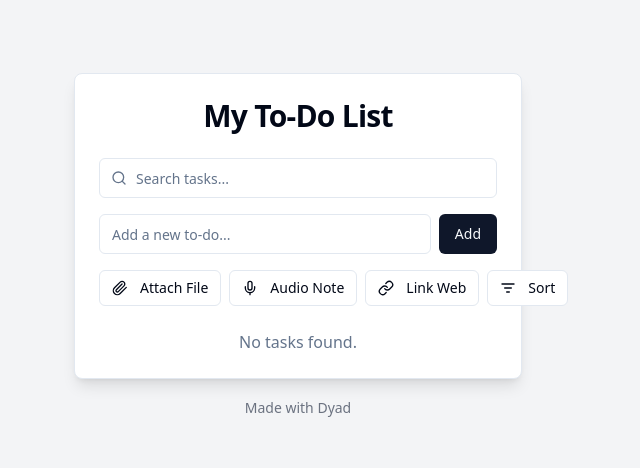
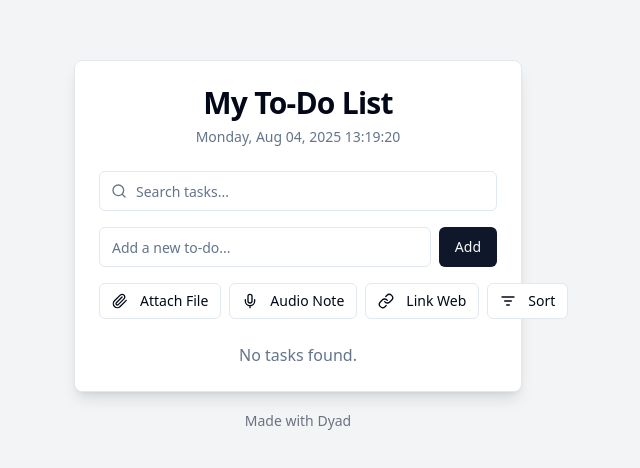
Before and after one commit to CML1986/ToDoList, a React (Vite) app: page / in a window 1280 px wide. Shown: the part 146-614 px from the top of the page, without its empty margins (342-982 px from the left). Built offline with nearby package versions, Linux system fonts and the light colour scheme.

Commit message:
[dyad] Added a real-time clock to the To-Do list header - wrote 1 file(s)

```diff
--- a/src/components/TodoList.tsx
+++ b/src/components/TodoList.tsx
@@ -7,6 +7,7 @@ import { DropdownMenu, DropdownMenuTrigger, DropdownMenuContent, DropdownMenuIte
 import TodoItem from './TodoItem';
 import { showSuccess, showError } from '@/utils/toast';
 import { Paperclip, Mic, Link, ListFilter, Search } from "lucide-react";
+import { format } from 'date-fns'; // Import format from date-fns
 
 interface Todo {
   id: string;
@@ -27,14 +28,23 @@ const TodoList: React.FC = () => {
   const [isAudioDialogOpen, setIsAudioDialogOpen] = useState(false);
   const [isLinkDialogOpen, setIsLinkDialogOpen] = useState(false);
   const [linkUrl, setLinkUrl] = useState<string>('');
-  const [searchTerm, setSearchTerm] = useState<string>(''); // New state for search
-  const [sortOrder, setSortOrder] = useState<SortOrder>('none'); // New state for sort
+  const [searchTerm, setSearchTerm] = useState<string>('');
+  const [sortOrder, setSortOrder] = useState<SortOrder>('none');
+  const [currentTime, setCurrentTime] = useState(new Date()); // New state for current time
 
   const fileInputRef = useRef<HTMLInputElement>(null);
 
   useEffect(() => {
     localStorage.setItem('todos', JSON.stringify(todos));
   }, [todos]);
+
+  // Effect to update current time every second
+  useEffect(() => {
+    const timer = setInterval(() => {
+      setCurrentTime(new Date());
+    }, 1000);
+    return () => clearInterval(timer); // Cleanup on unmount
+  }, []);
 
   const addTodo = () => {
     if (newTodoText.trim() === '') {
@@ -154,6 +164,9 @@ const TodoList: React.FC = () => {
     <Card className="w-full max-w-md mx-auto shadow-lg">
       <CardHeader>
         <CardTitle className="text-3xl text-center">My To-Do List</CardTitle>
+        <p className="text-sm text-center text-muted-foreground mt-1">
+          {format(currentTime, "EEEE, MMM dd, yyyy HH:mm:ss")}
+        </p>
       </CardHeader>
       <CardContent>
         {/* Search Input */}
@@ -184,7 +197,7 @@ const TodoList: React.FC = () => {
           <Button onClick={addTodo}>Add</Button>
         </div>
 
-        <div className="flex justify-between items-center mb-6"> {/* Adjusted for sort button */}
+        <div className="flex justify-between items-center mb-6">
           <div className="flex space-x-2">
             <Button variant="outline" size="sm" onClick={() => {
               setIsFileDialogOpen(true);
```
